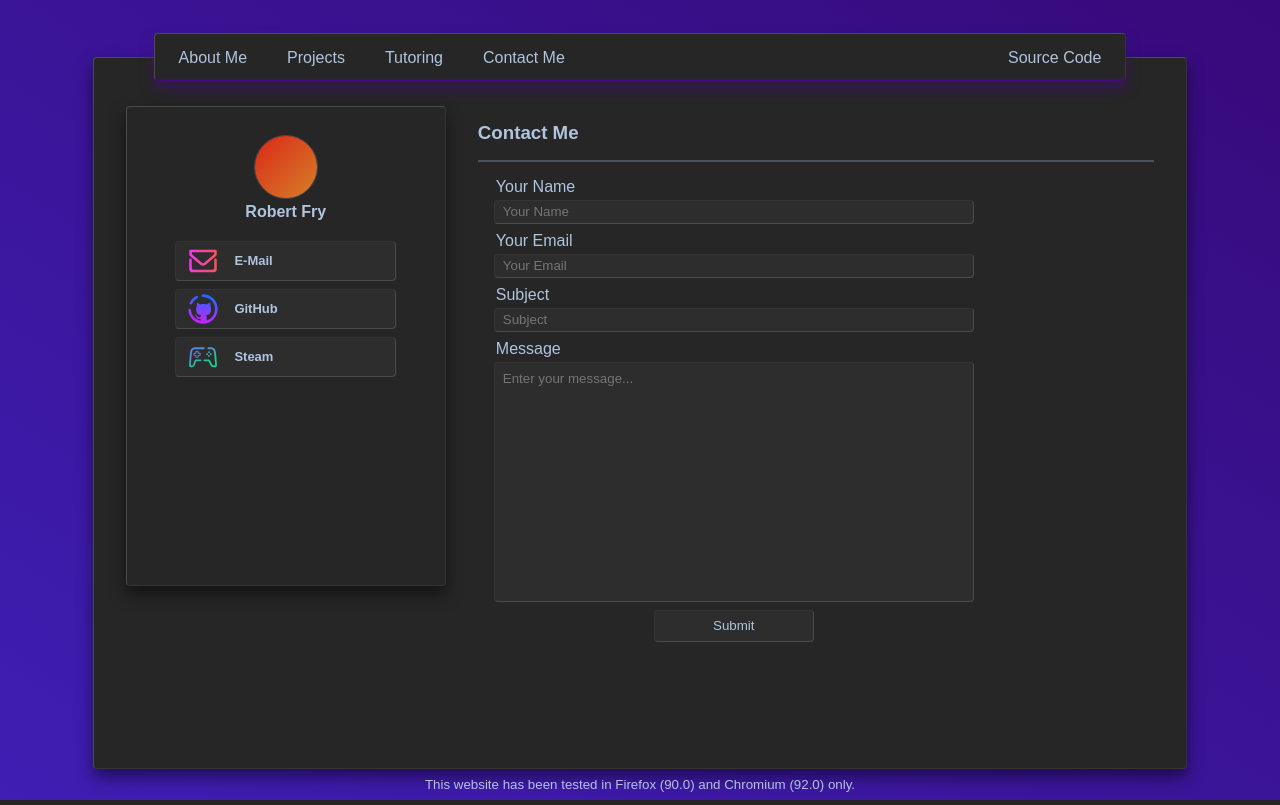
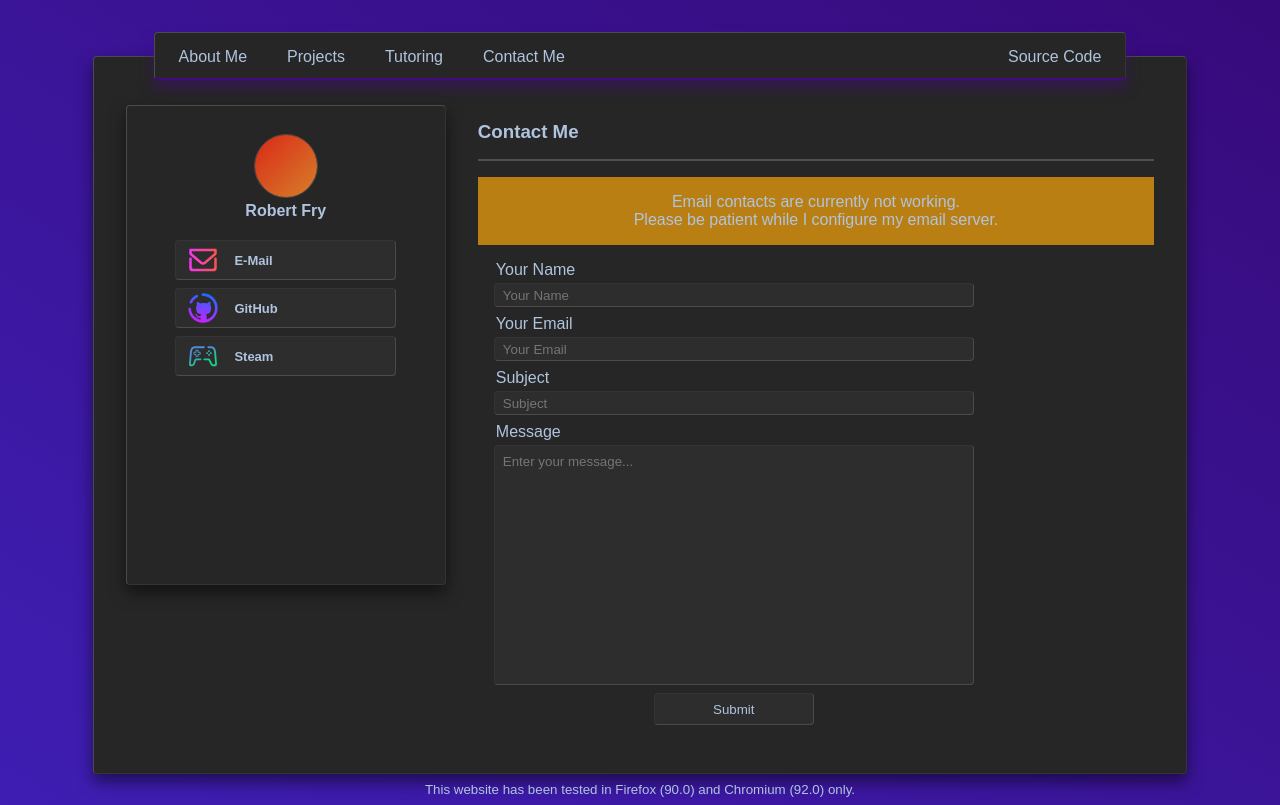
Before and after one commit to robertefry/robertfry.xyz, a PHP site: page /contacts.php in a window 1280 px wide. Run offline with PHP 8.4, Linux system fonts and the light colour scheme; data that the repository does not hold is empty.

Commit message:
Add warning banner while emails are currently not working

```diff
--- a/contacts.php
+++ b/contacts.php
@@ -53,6 +53,10 @@
     <div class="contents">
       <h3>Contact Me</h3>
       <hr>
+      <div class="orange banner">
+        <p>Email contacts are currently not working.</p>
+        <p>Please be patient while I configure my email server.</p>
+      </div>
       <form class="contact-form" action="contacts.php" method="POST">
         <div class="contact-form-field">
           <label for="contact-name" class="contact-form-label">Your Name</label>
@@ -78,7 +82,7 @@
           <button class="button-glass" type="contact-submit">Submit</button>
         </div>
         <?php if($message_sent): ?>
-          <div class="banner-green collapse-up">Your message has been sent!</div>
+          <div class="green banner collapse-up">Your message has been sent!</div>
         <?php endif; ?>
       </form>
     </div>
--- a/style.css
+++ b/style.css
@@ -24,6 +24,7 @@
   --color-glass-neon-weak:    #570d9c80;
   --color-glass-neon-faint:   #8313ec1a;
   --color-banner-green:       #3c8820ff;
+  --color-banner-orange:      #ba7f12ff;
   --color-banner-red:         #882020ff;
 
   /* Variables */
@@ -49,24 +50,24 @@
 }
 
 /* Banners */
-.banner-green
+.green
+{
+  background: var(--color-banner-green);
+}
+.orange
+{
+  background: var(--color-banner-orange);
+}
+.red
+{
+  background: var(--color-banner-red);
+}
+.banner
 {
   width: 100%;
   margin-top: 1rem;
   margin-bottom: 1rem;
   padding: 1rem;
-  background: var(--color-banner-green);
-  display: flex;
-  flex-direction: column;
-  align-items: center;
-}
-.banner-red
-{
-  width: 100%;
-  margin-top: 1rem;
-  margin-bottom: 1rem;
-  padding: 1rem;
-  background: var(--color-banner-red);
   display: flex;
   flex-direction: column;
   align-items: center;
```
